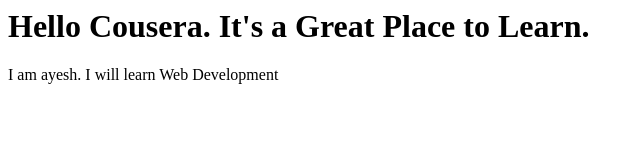
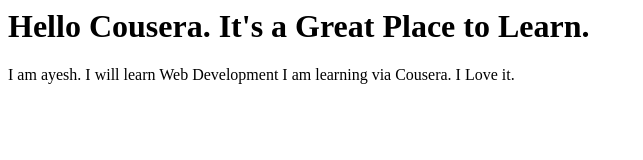
Before and after one commit to AyeshAlmeida/Cousera_test, a plain HTML site: page site/index.html in a window 1280 px wide. Shown: the whole page, without its empty margins (0-643 px from the left). Drawn offline with Linux system fonts and the light colour scheme.

Commit message:
Fourth Edit

```diff
--- a/site/index.html
+++ b/site/index.html
@@ -6,5 +6,6 @@
 <body>
 <h1>Hello Cousera. It's a Great Place to Learn.</h1>
 I am ayesh. I will learn Web Development
+I am learning via Cousera. I Love it.
 </body>
 </html>
```
